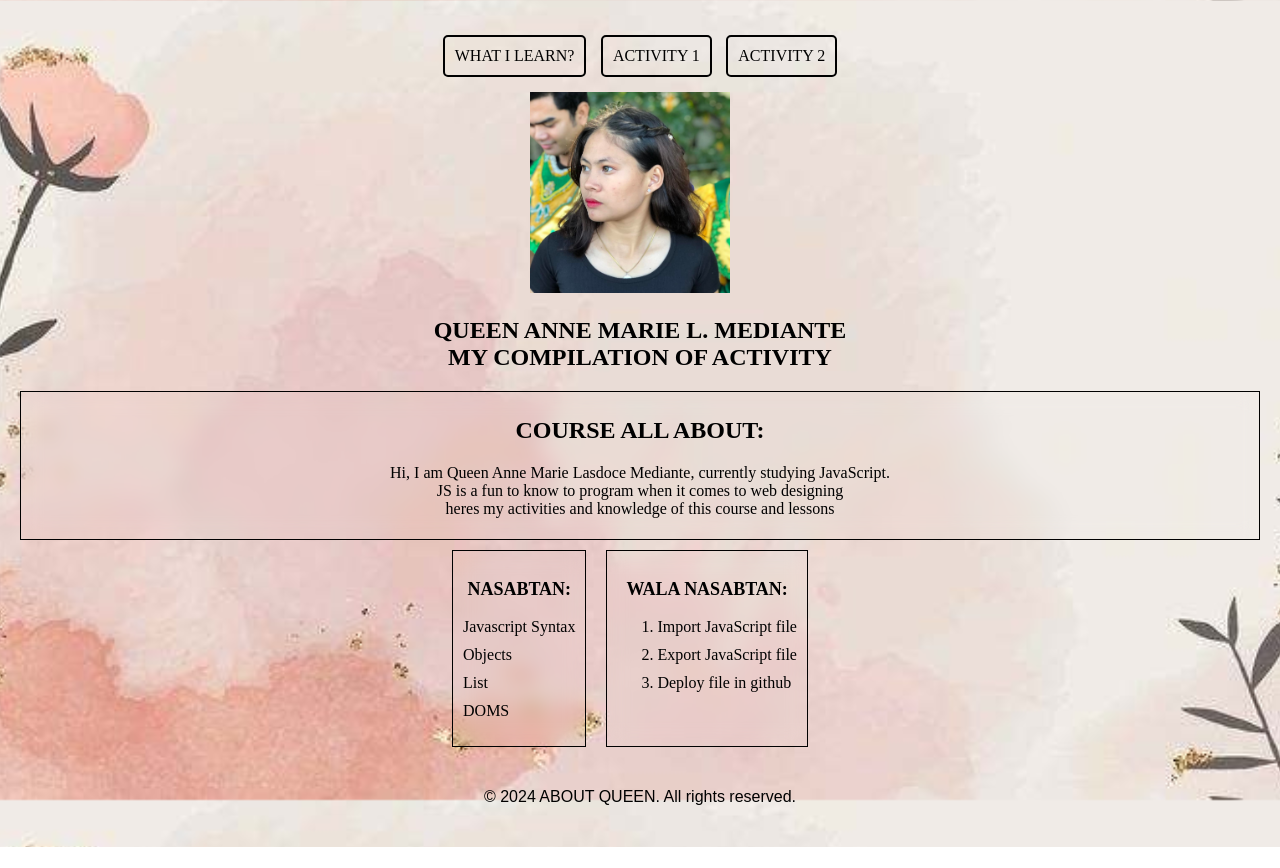
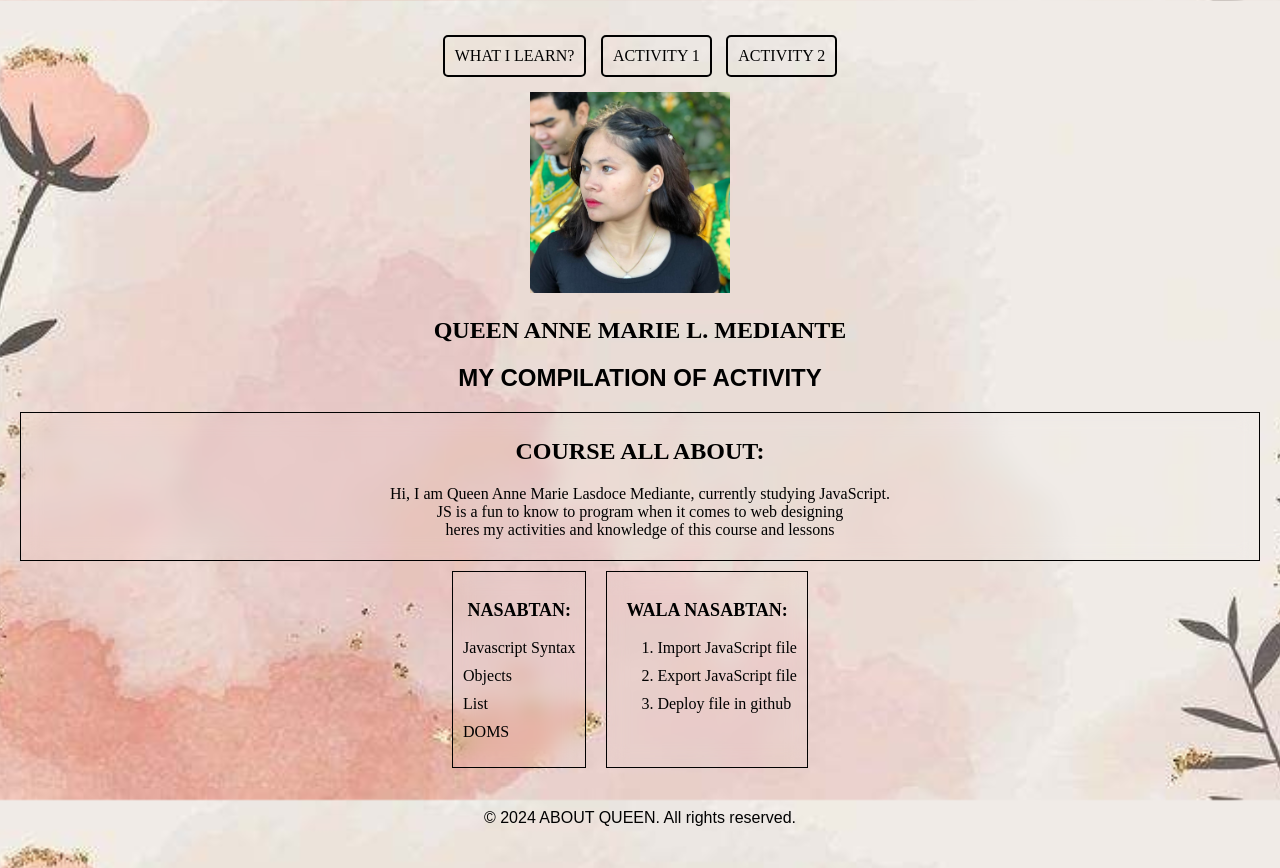
Before and after one commit to annemauie/actscompile, a plain HTML site: page index.html in a window 1280 px wide. Before the commit the page ends 847 px from the top, so only its background shows below. Drawn offline with Linux system fonts and the light colour scheme.

Commit message:
commit again

```diff
--- a/index.html
+++ b/index.html
@@ -19,8 +19,9 @@
     </div>
 
     <div class="text-container">
-      <h1 style = "font-family: 'Times New Roman', Times, serif;">QUEEN ANNE MARIE L. MEDIANTE <br>
-    MY COMPILATION OF ACTIVITY<br></h1>
+      <h1 style = "font-family: 'Times New Roman', Times, serif;">QUEEN ANNE MARIE L. MEDIANTE <br></h1>
+
+   <h1> MY COMPILATION OF ACTIVITY<br></h1>
     </div>
 
   </section>
```
